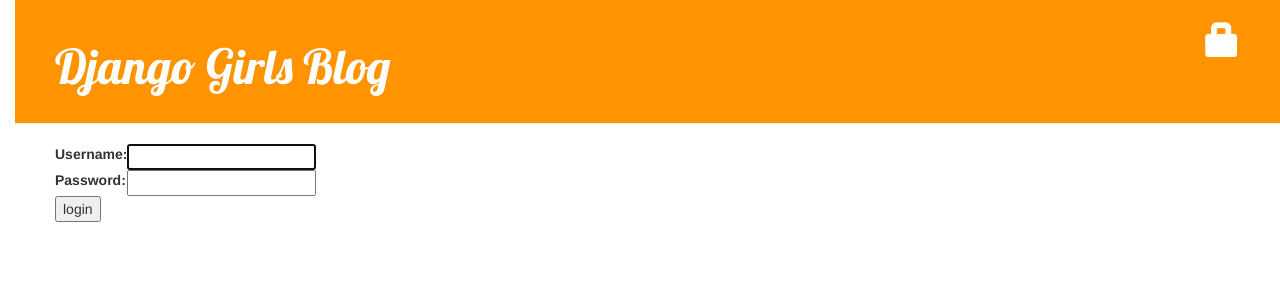
After one commit to mineevburyat/djangogirl, a Django app: page /accounts/login/ in a window 1280 px wide. The commit adds this page. Shown: the top 300 px of the page. Run offline with Django 3.2, Linux system fonts and the light colour scheme; some libraries are stand-ins or nearby versions.

Commit message:
Secure and authenticate methods adds

```diff
--- a/blog/templates/blog/base.html
+++ b/blog/templates/blog/base.html
@@ -12,11 +12,15 @@
         <body>
              <div class="page-header">
                  {% if user.is_authenticated %}
-                  <a href="{% url 'blog.views.post_new' %}" class="top-menu"><span class="glyphicon glyphicon-plus"></span></a>
+                 <a href="{% url 'blog.views.post_new' %}" class="top-menu"><span class="glyphicon glyphicon-plus"></span></a>
+                 <a href="{% url 'post_draft_list' %}" class="top-menu"><span class="glyphicon glyphicon-edit"></span></a>
+                     <p class="top-menu">Hello {{ user.username }}<small>(<a href="{% url 'django.contrib.auth.views.logout' %}">Log out</a>)</small></p>
+                 {% else %}
+                 <a href="{% url 'django.contrib.auth.views.login' %}" class="top-menu"><span class="glyphicon glyphicon-lock"></span></a>
                  {% endif %}
                  <h1><a href="/">Django Girls Blog</a></h1>
              </div>
-             <div class="content container">
+             <div class="content">
                 <div class="row">
                     <div class="col-md-8">
                     {% block content %}
--- a/blog/templates/blog/post_detail.html
+++ b/blog/templates/blog/post_detail.html
@@ -6,8 +6,13 @@
                 <div class="date">
                     {{ post.published_date }}
                 </div>
+            {% else %}
+                {% if user.is_authenticated %}
+                <a class="btn btn-default" href="{% url 'blog.views.post_publish' pk=post.pk %}">Publish</a>
+                {% endif %}
             {% endif %}
             {% if user.is_authenticated %}
+            <a class="btn btn-default" href="{% url 'post_remove' pk=post.pk %}"><span class="glyphicon glyphicon-remove"></span></a>
             <a class="btn btn-default" href="{% url 'post_edit' pk=post.pk %}"><span class="glyphicon glyphicon-pencil"></span></a>
             {% endif %}
             <h1>{{ post.title }}</h1>
--- /dev/null
+++ b/blog/templates/registration/login.html
@@ -0,0 +1,26 @@
+{% extends "blog/base.html" %}
+
+{% block content %}
+
+{% if form.errors %}
+<p>Your username and password didn't match. Please try again.</p>
+{% endif %}
+
+<form method="post" action="{% url 'django.contrib.auth.views.login' %}">
+{% csrf_token %}
+<table>
+<tr>
+    <td>{{ form.username.label_tag }}</td>
+    <td>{{ form.username }}</td>
+</tr>
+<tr>
+    <td>{{ form.password.label_tag }}</td>
+    <td>{{ form.password }}</td>
+</tr>
+</table>
+
+<input type="submit" value="login" />
+<input type="hidden" name="next" value="{{ next }}" />
+</form>
+
+{% endblock %}
--- a/blog/urls.py
+++ b/blog/urls.py
@@ -1,9 +1,13 @@
 from django.conf.urls import url
 from . import views
+
 
 urlpatterns = [
     url(r'^$', views.post_list, name='post_list'),
     url(r'^post/(?P<pk>[0-9]+)/$', views.post_detail, name='post_detail'),
     url(r'^post/new/$', views.post_new, name='post_new'),
     url(r'^post/(?P<pk>[0-9]+)/edit/$', views.post_edit, name='post_edit'),
+    url(r'drafts/$', views.post_draft_list, name='post_draft_list'),
+    url(r'^post/(?P<pk>\d+)/publish/$', views.post_publish, name='post_publish'),
+    url(r'^post/(?P<pk>\d+)/remove/$', views.post_remove, name='post_remove'),
 ]
--- a/mysite/settings.py
+++ b/mysite/settings.py
@@ -102,3 +102,4 @@ USE_TZ = True
 
 STATIC_URL = '/static/'
 STATIC_ROOT = os.path.join(BASE_DIR, 'static')
+LOGIN_REDIRECT_URL = '/'
--- a/mysite/urls.py
+++ b/mysite/urls.py
@@ -1,9 +1,13 @@
-from django.conf.urls import include, url
+from django.conf.urls import include, url, patterns
 from django.contrib import admin
+
+admin.autodiscover()
 
 urlpatterns = [
     # Examples:
     # url(r'^$', 'mysite.views.home', name='home'),
     url(r'', include('blog.urls')),
     url(r'^admin/', include(admin.site.urls)),
+    url(r'accounts/login/$', 'django.contrib.auth.views.login'),
+    url(r'^accounts/logout/$', 'django.contrib.auth.views.logout', {'next_page': '/'}),
 ]
```
Also changed, not shown: blog/templates/blog/post_draft_list.html (added, +11 -0 lines), blog/views.py (+21 -3 lines).
